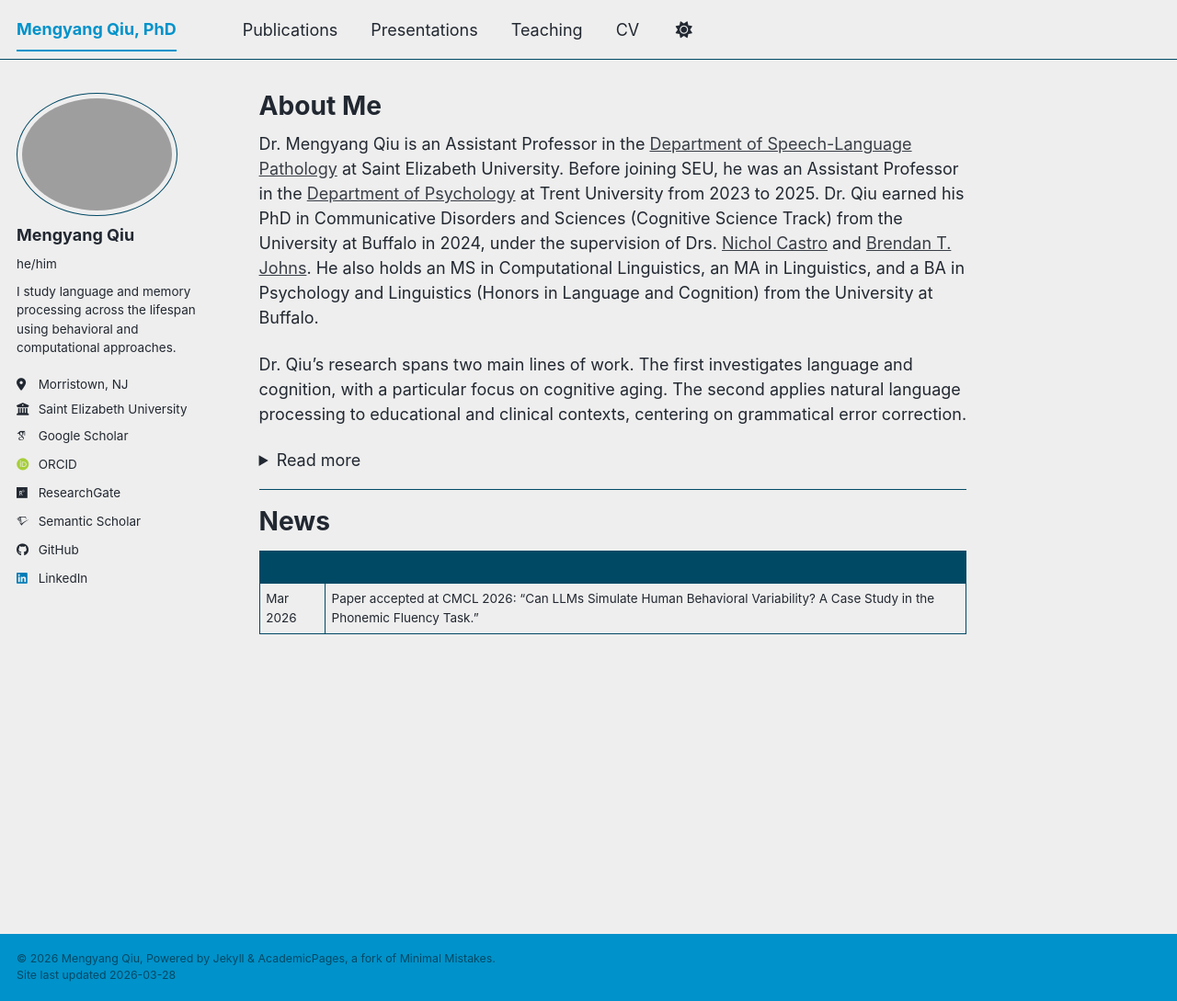
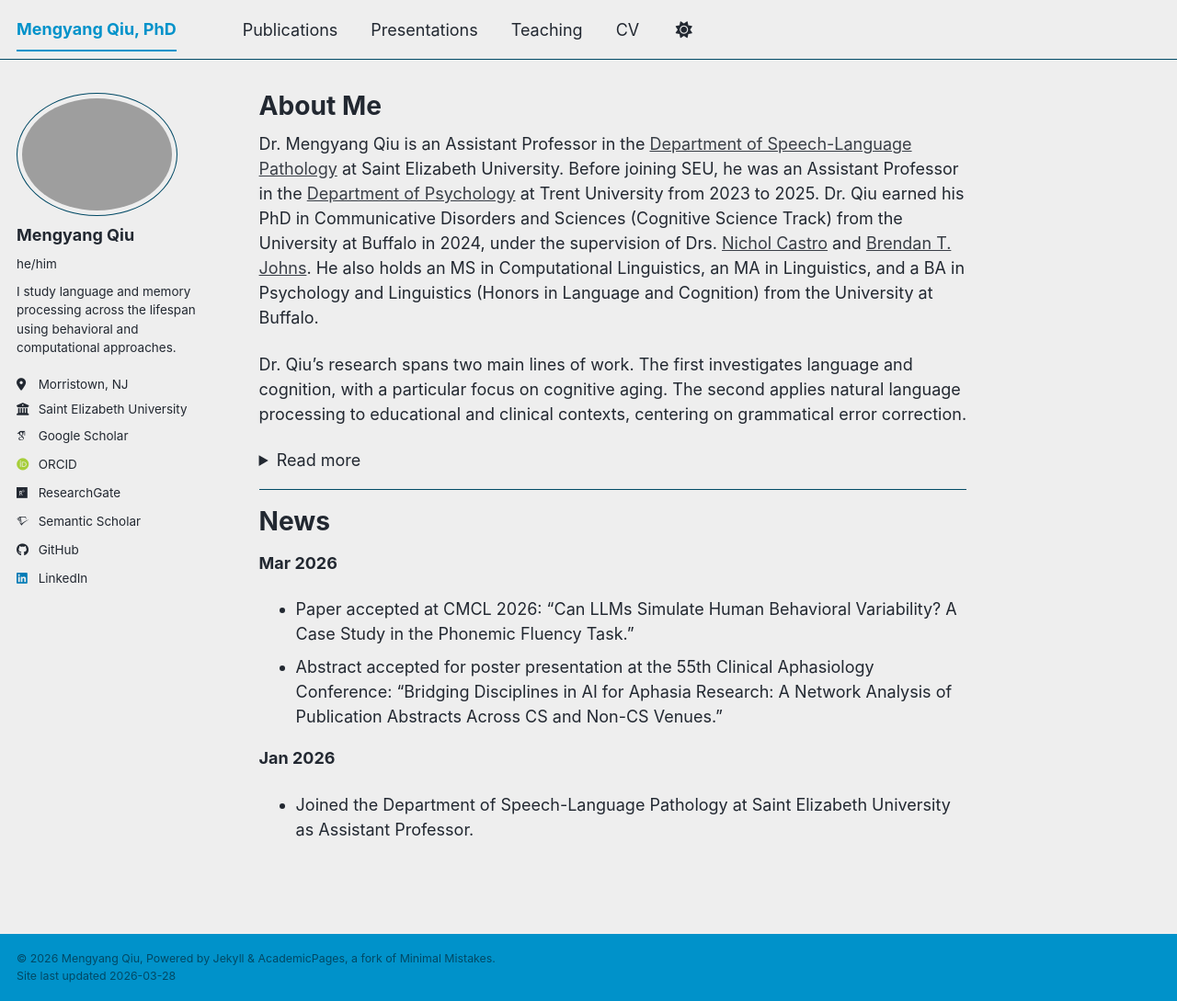
Before and after one commit to mengyangq/mengyangq.github.io, a Jekyll site: the page built from _pages/about.md, in a window 1280 px wide and 1089 px high. Shown: the whole window at 92% size. Built offline with Jekyll 4.4.1, drawn with Linux system fonts in a browser that asks for light colours; some web fonts are replaced; a script bundle is joined from its source files by our own code; library files that are not in the unit come from our copies.

Commit message:
Update about.md

```diff
--- a/_pages/about.md
+++ b/_pages/about.md
@@ -24,6 +24,10 @@ Dr. Qiu’s research on natural language processing for educational and clinical
 
 # News
 
-| | |
-|---|---|
-| Mar 2026 | Paper accepted at CMCL 2026: "Can LLMs Simulate Human Behavioral Variability? A Case Study in the Phonemic Fluency Task." |
+**Mar 2026**
+- Paper accepted at CMCL 2026: "Can LLMs Simulate Human Behavioral Variability? A Case Study in the Phonemic Fluency Task."
+- Abstract accepted for poster presentation at the 55th Clinical Aphasiology Conference: "Bridging Disciplines in AI for Aphasia Research: A Network Analysis of Publication Abstracts Across CS and Non-CS Venues."
+
+
+**Jan 2026**
+- Joined the Department of Speech-Language Pathology at Saint Elizabeth University as Assistant Professor.
```
